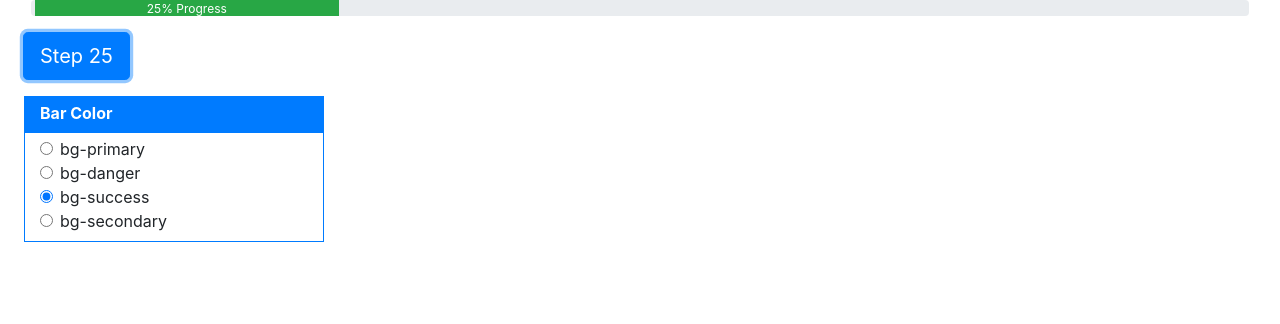
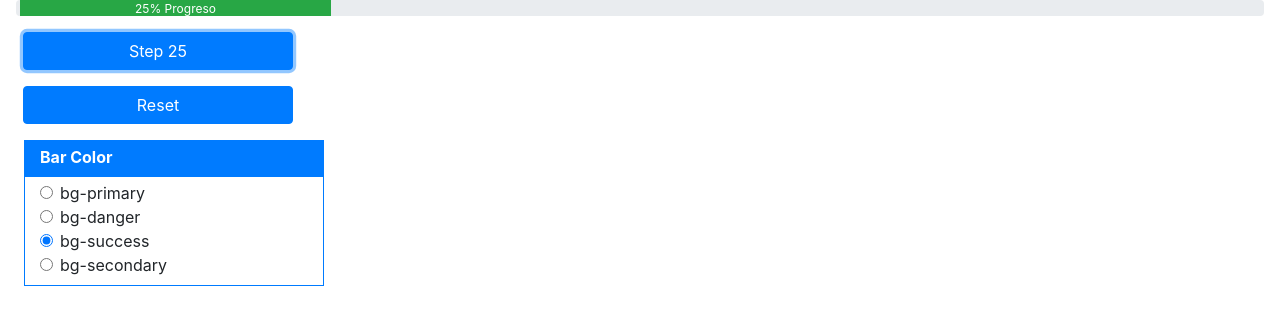
Before and after one commit to karenpayneoregon/bootbox-samples, a plain HTML site: page progress1.html in a window 1280 px wide. Both pictures are taken after a click on the button "Step 25". Drawn offline with Linux system fonts and the light colour scheme.

Commit message:
documentation

```diff
--- a/Content/local/oedProgressbar.css
+++ b/Content/local/oedProgressbar.css
@@ -44,7 +44,8 @@ input[type=number] {
     width: 0%;
     height: 18px;
     background-color: #007a61;
-    aria-valuenow: 0;
-    aria-valuemin: 0;
-    aria-valuemax: 100;
+    /* used to define the human readable text alternative */
+    aria-valuenow: "0";
+    aria-valuemin: "0";
+    aria-valuemax: "100";
 }
--- a/Scripts/Local/OedProgressHelper.js
+++ b/Scripts/Local/OedProgressHelper.js
@@ -3,6 +3,7 @@ $OedProgressHelper = function () {
 
     // what to display to the right of the numeric progress value
     var progressWord = "Progress";
+    var progressDoneWord = "done";
 
     // this is the identifier for the progress-bar
     var progressbarIdentifier = "";
@@ -17,6 +18,7 @@ $OedProgressHelper = function () {
 
             if (language === "SP" || language === "S") {
                 progressWord = "Progreso";
+                progressDoneWord = "hecho";
             };
 
         } else {
@@ -117,12 +119,13 @@ $OedProgressHelper = function () {
         var progressValue = CurrentValue(progressbarIdentifier);
 
         if (progressValue === 100) {
-            progressWord = '';
+            progressWord = progressDoneWord;
         } else {
             if (progressValue + 25 < 100) {
                 progressValue += 25;
             } else {
                 progressValue = 100;
+                progressWord = progressDoneWord;
             }
         }
 
--- a/progress1.html
+++ b/progress1.html
@@ -3,7 +3,7 @@
 
     <head>
         <meta charset='utf-8' />
-        <title></title>
+        <title>OED custom progress bar</title>
         <script src="Scripts/jquery-3.0.0.js"></script>
         <script src="Scripts/Local/Helpers.js"></script>
         <script src="Scripts/bootstrap.js"></script>
@@ -16,22 +16,28 @@
     <body>
 
         <!-- progress bar -->
-        <div class="container-fluid mt-n3">
+        <div class="container-fluid mt-n3 pl-0 pr-0">
             <div class="progress m-3 pl-lg-1" style="height:16px;" id="progressStatus">
-                <div class="progress-bar bg-success" id="pageProgress" role="progressbar" >0%</div>
+                <div class="progress-bar bg-success" id="pageProgress" role="progressbar">0%</div>
             </div>
         </div>
 
         <!-- button to step progress bar value -->
         <div class="container form-group mt-lg-1 ml-2">
-            <div class="form-row">
-                <div class="col">
-                    <button class="btn btn-primary btn-lg" id="updateButton2">Step 25</button>
+            <div class="form-row mb-3">
+                <div class="col-3">
+                    <button class="btn btn-primary btn-block" id="updateButton2">Step 25</button>
                 </div>
-                <div class="col">
+                <div class="col-9">
                     <!-- <input type="number" class="form-control" id="progressValue2" style="width: 60px; height: 100%;" value="0"> -->
                 </div>
                 <div class="col"></div>
+            </div>
+            <div class="form-row mt-lg-3">
+                <div class="col-3">
+                    <button class="btn btn-primary btn-block" id="resetButton">Reset</button>
+                </div>
+
             </div>
         </div>
 
@@ -85,7 +91,7 @@
 
             $(document).ready(function() {
 
-                $OedProgressHelper.init("","#pageProgress");
+                $OedProgressHelper.init("S","#pageProgress");
 
                 // these can be used to change the bar color
                 //$OedProgressHelper.setBackcolorOedGreen();
@@ -97,6 +103,12 @@
                     $OedProgressHelper.StepByQuarters();
 
                     //if ($('#progressValue2').val() % 1 === 0) {   }
+
+                });
+
+                $('#resetButton').click(function (event) {
+
+                    $OedProgressHelper.InitializeValueToZero();
 
                 });
 
```
Also changed, not shown: asserts/ProgressSpanish1.png (added), 1 other file.
